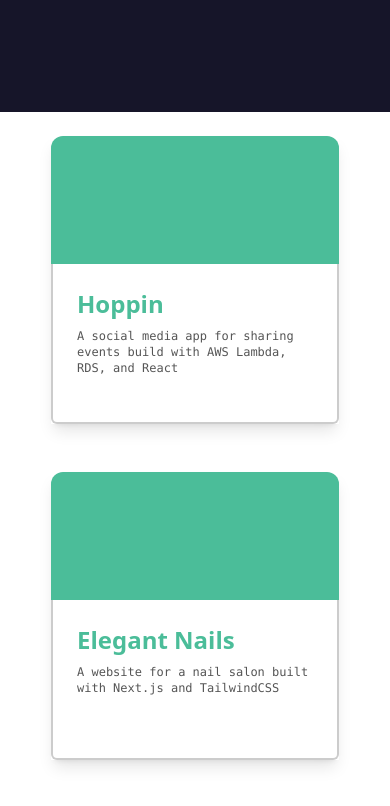
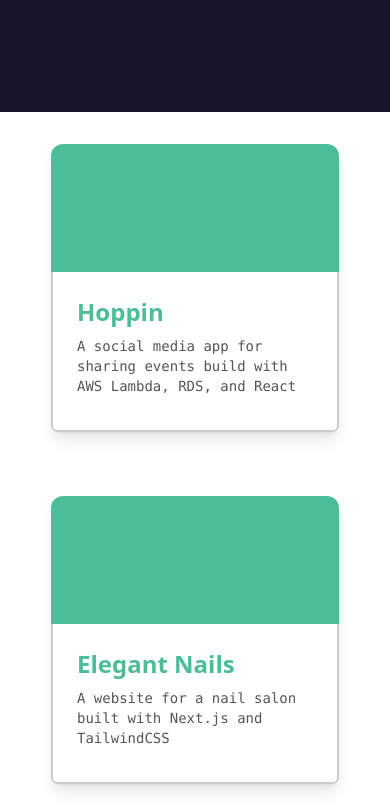
Before and after one commit to heyyysus/dev-portfolio, a Next.js app: page / in a window 390 px wide. Shown: the part 2500-3306 px from the top of the page. Built offline with nearby package versions, Linux system fonts and the light colour scheme.

Commit message:
change projectCard fontsize to sm on mobile

```diff
--- a/src/app/_components/projectCard.tsx
+++ b/src/app/_components/projectCard.tsx
@@ -17,7 +17,7 @@
         Outer div must have 'flex-shrink-0' class to prevent it from shrinking
     */}
     return (
-    <div className={`w-72 md:mr-12 md:mb-0 mt-6 mb-6 flex-shrink-0 shadow-lg hover:cursor-grab md:relative`}>
+    <div className={`w-72 md:mr-12 md:mb-0 mt-8 mb-8 flex-shrink-0 shadow-lg hover:cursor-grab md:relative`}>
 
         {/* Dark overlay that appears when hovered over */}
         <div className={`absolute inset-0 bg-[#000] opacity-0 hover:opacity-70
@@ -35,7 +35,7 @@
             <p className="text-2xl font-bold">
                 {project.title}
             </p>
-            <p className="text-xs text-grey-dark font-mono mt-2">
+            <p className="md:text-xs text-sm text-grey-dark font-mono mt-2">
                 {project.description}
             </p>
         </div>
```
